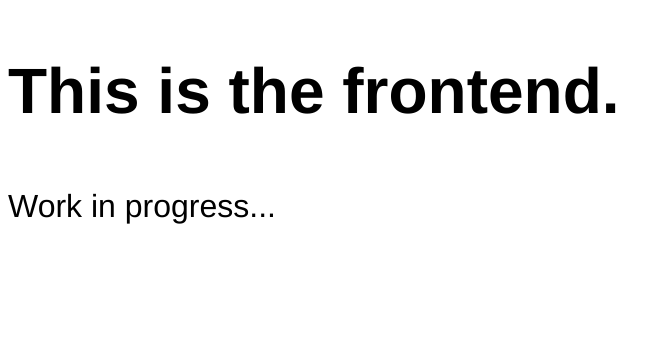
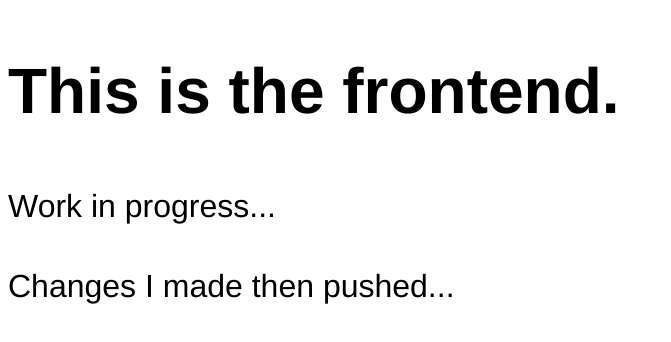
Before and after one commit to DavidBowley/csb-diff, a website with bundled scripts: page frontend/index.html in a window 1280 px wide. Shown: the whole page, without its empty margins (0-671 px from the left). Built offline with nearby package versions, Linux system fonts and the light colour scheme.

Commit message:
Testing changes to frontend / GitHub actions

```diff
--- a/frontend/index.html
+++ b/frontend/index.html
@@ -10,6 +10,7 @@
 <body>
     <h1>This is the frontend.</h1>
     <p>Work in progress...</p>
+    <p>Changes I made then pushed...</p>
 
     <script src="index.js"></script>
 </body>
```
